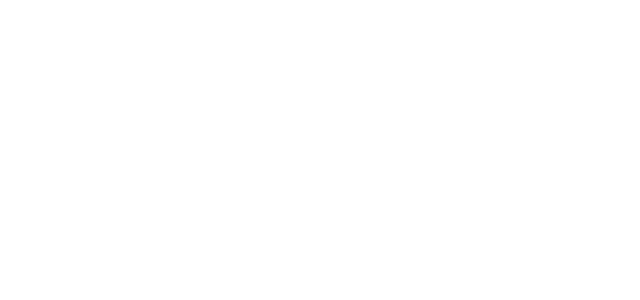
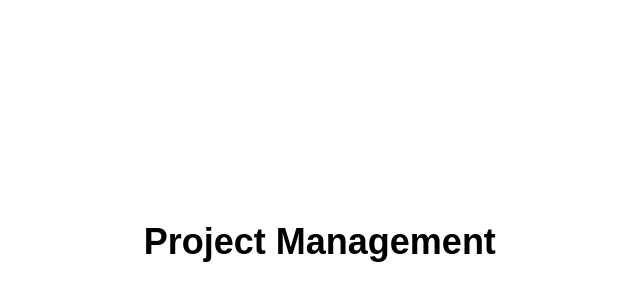
Before and after one commit to binubandara/virtuTask-app, a React (Vite) app in the folder frontend/: page /My-projects-manager in a window 1280 px wide. Before the commit this address had no page. Shown: the part 158-458 px from the top of the page, without its empty margins (83-723 px from the left). Built offline with nearby package versions, Linux system fonts and the light colour scheme.

Commit message:
first commit of Task Management

```diff
--- a/frontend/src/App.jsx
+++ b/frontend/src/App.jsx
@@ -3,6 +3,7 @@ import { BrowserRouter as Router, Routes, Route } from "react-router-dom";
 import Login from "./components/Login/Login";
 import Register from "./components/Login/Register";
 import Password from "./components/Login/Password";
+import MyProjectsManager from "./components/Task-management/MyProjectsManager";
 
 function App() {
     return (
@@ -11,6 +12,8 @@ function App() {
                 <Route path="/" element={<Login />} />
                 <Route path="/register" element={<Register />} />
                 <Route path="/password" element={<Password />} />
+                <Route path="/My-projects-manager" element={<MyProjectsManager />} />
+
             </Routes>
         </Router>
     );
--- /dev/null
+++ b/frontend/src/components/Task-management/MyProjectsManager.css
@@ -0,0 +1,20 @@
+/* Basic styles for the page */
+body {
+    margin: 0;
+    padding: 0;
+    font-family: Arial, sans-serif;
+    background-color: white;
+  }
+
+  .project-manager-container {
+    display: flex;
+    justify-content: flex-start;
+    align-items: center;
+    height: 100vh;
+  }
+
+  .title {
+    margin-left: 6cm;
+    font-size: 36px;
+    font-weight: bold;
+  }
--- /dev/null
+++ b/frontend/src/components/Task-management/MyProjectsManager.jsx
@@ -0,0 +1,12 @@
+import React from 'react';
+import './MyProjectsManager.css';
+
+function MyProjectsManager() {
+  return (
+    <div className="project-manager-container">
+      <h1 className="title">Project Management</h1>
+    </div>
+  );
+}
+
+export default MyProjectsManager;
```
